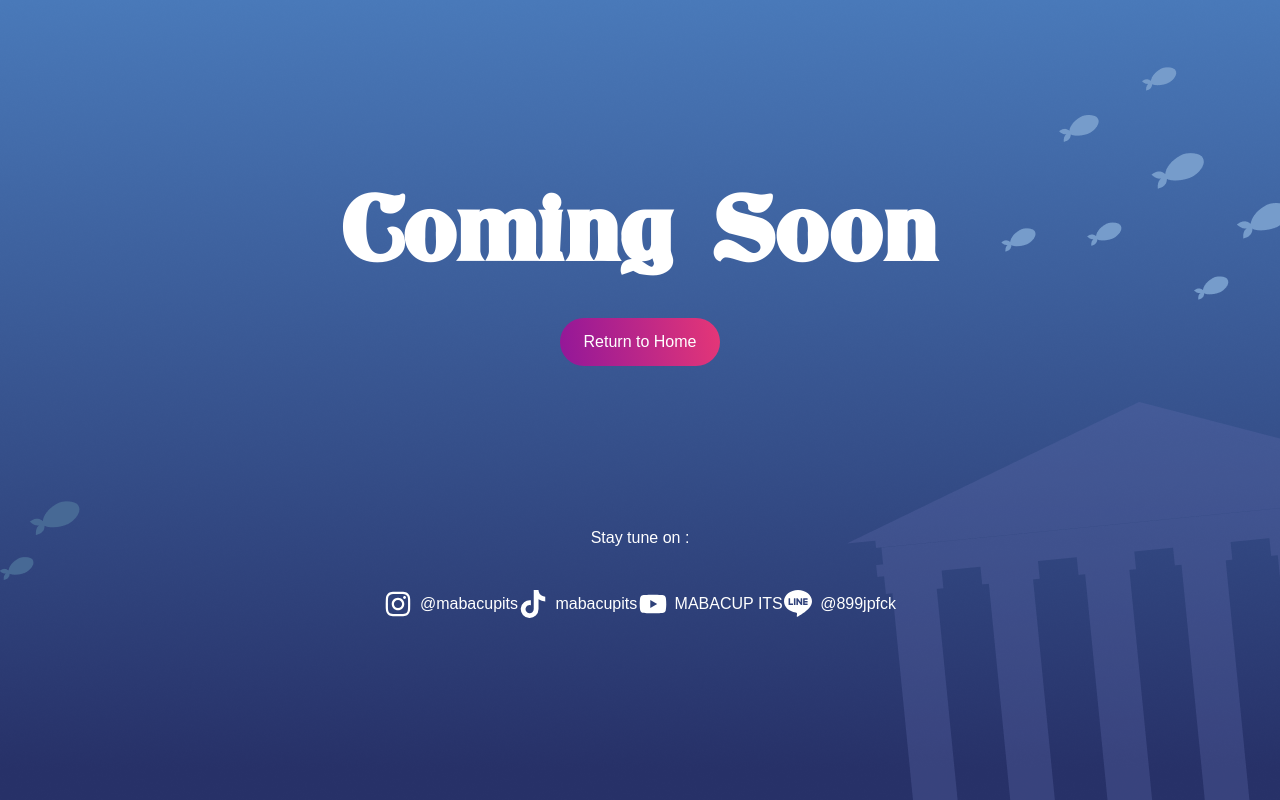
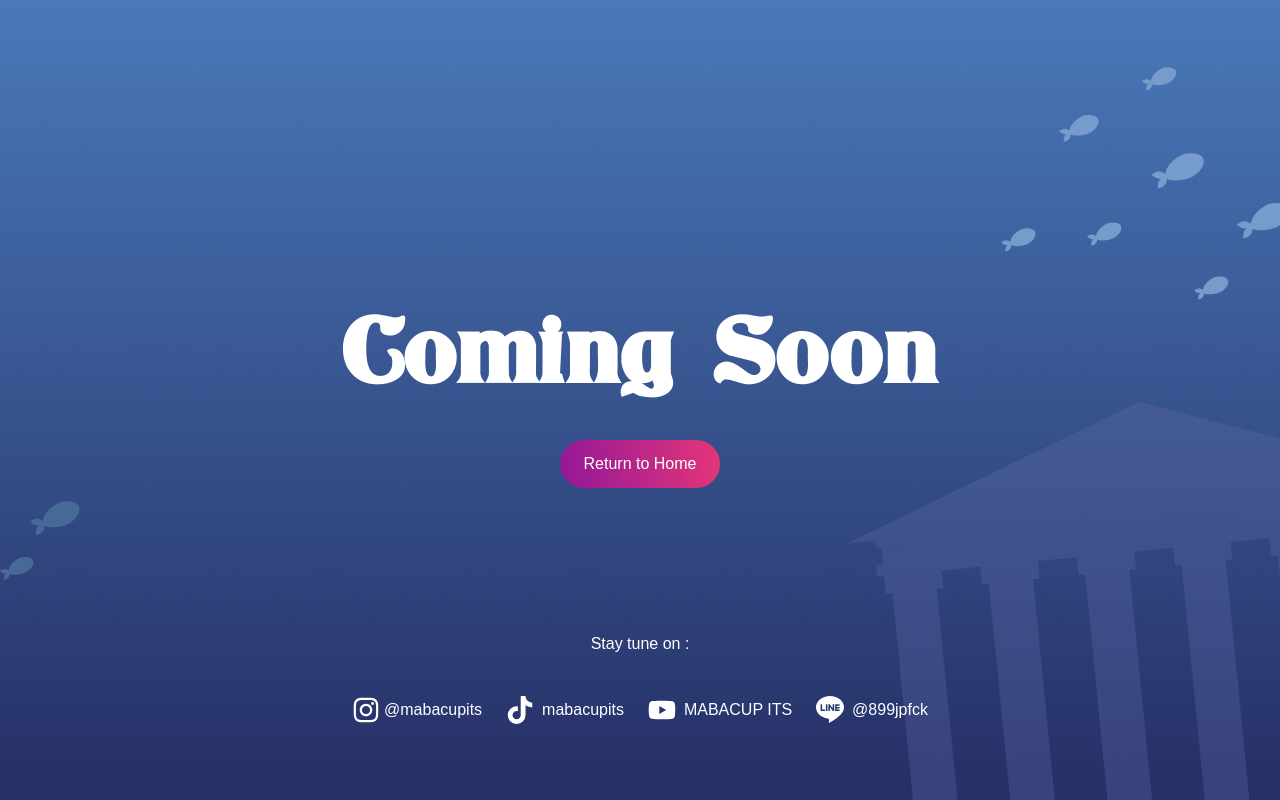
Before and after one commit to Teche-Corp/mabacup-2022-frontend, a Next.js app: page /comingSoon in a window 1280 px wide. Built offline with nearby package versions, Linux system fonts and the light colour scheme.

Commit message:
style: comingSoon page

```diff
--- a/pages/comingSoon.jsx
+++ b/pages/comingSoon.jsx
@@ -3,25 +3,32 @@ import { FaInstagram, FaTiktok, FaYoutube} from "react-icons/fa";
 import {BsLine} from "react-icons/bs";
 import Head from "next/head";
 
-export default function comingSoon() {
+export default function comingsoon1() {
   return (
     <>
-      <Head>
+    <Head>
         <title>Coming Soon | Mabacup 2022</title>
         <meta name='description' content='Maba Cup merupakan event tahunan yang diselenggarakan oleh Departemen Event Lembaga Minat Bakat ITS. Memiliki motto “Dari maba, oleh maba, dan untuk maba”, event ini terdiri dari pelatihan manajerial dan berbagai perlombaan.' />
         <meta name="viewport" content="initial-scale=1.0, width=device-width" />
         <meta name="google-site-verification" content="NwW-YP_XvE9FoX0hDVTkQescB9ExbBnbA5wjDySEu3U" />
         <link rel='icon' href='/mabacup-logo.svg' />
       </Head>
-      <div className="bg-[url('/comingSoon.png')] bg-cover bg-center h-screen w-screen">
-        <div className="flex flex-col justify-center items-center h-full">
-          <h1 className="text-center font-primary font-bold text-white text-8xl">Coming Soon</h1>
-          <Link href='/'>
-            <button className="dive-button rounded-full px-6 py-3 hover:scale-105 text-white font-secondary font-medium mt-10">Return to Home</button>
+
+      <section className="bg-[url('/comingsoon.png')] bg-cover bg-center h-screen w-screen">
+        <div className="h-1/3 md:h-1/2 flex items-end justify-center">
+          <h1 className="font-primary text-white font-bold text-5xl md:text-8xl">Coming Soon</h1>
+        </div>
+        <div className="flex justify-center">
+          <Link href="/">
+            <p className="dive-button inline-block text-center rounded-full px-6 py-3 hover:scale-105 text-white font-secondary font-medium mt-10 relative cursor-pointer">
+              Return to Home
+            </p>
           </Link>
-          <p className="text-white font-secondary pt-40 relative">Stay tune on :</p>
-          <div className="flex mt-10 w-2/5 justify-between">
-            <div className="flex gap-2 items-center">
+        </div>
+        <h1 className="text-center text-white font-medium pt-20 md:mt-16 font-secondary">Stay tune on :</h1>
+        <div className="flex justify-center text-white pt-10">
+          <div className="flex gap-4 md:gap-6 flex-col md:flex-row">
+            <div className="flex gap-1 items-center">
               <FaInstagram className="text-white" size={28}/>
               <p className="text-white font-secondary">@mabacupits</p>
             </div>
@@ -39,7 +46,7 @@ export default function comingSoon() {
             </div>
           </div>
         </div>
-      </div>
+      </section>
     </>
   )
 }
```
